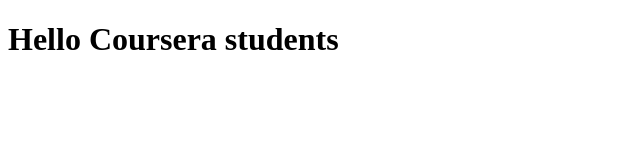
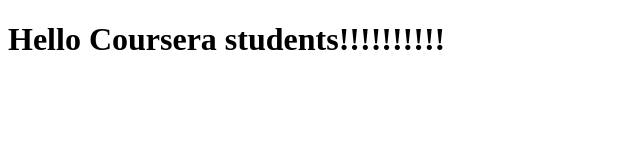
Before and after one commit to dhruvdhagai/coursera-temp, a plain HTML site: page index.html in a window 1280 px wide. Shown: the whole page, without its empty margins (0-640 px from the left). Drawn offline with Linux system fonts and the light colour scheme.

Commit message:
modified web file

```diff
--- a/index.html
+++ b/index.html
@@ -5,6 +5,6 @@
     <title>Hello Coursera</title>
   </head>
   <body>
-    <h1>Hello Coursera students</h1>
+    <h1>Hello Coursera students!!!!!!!!!!</h1>
   </body>
 </html>
```
